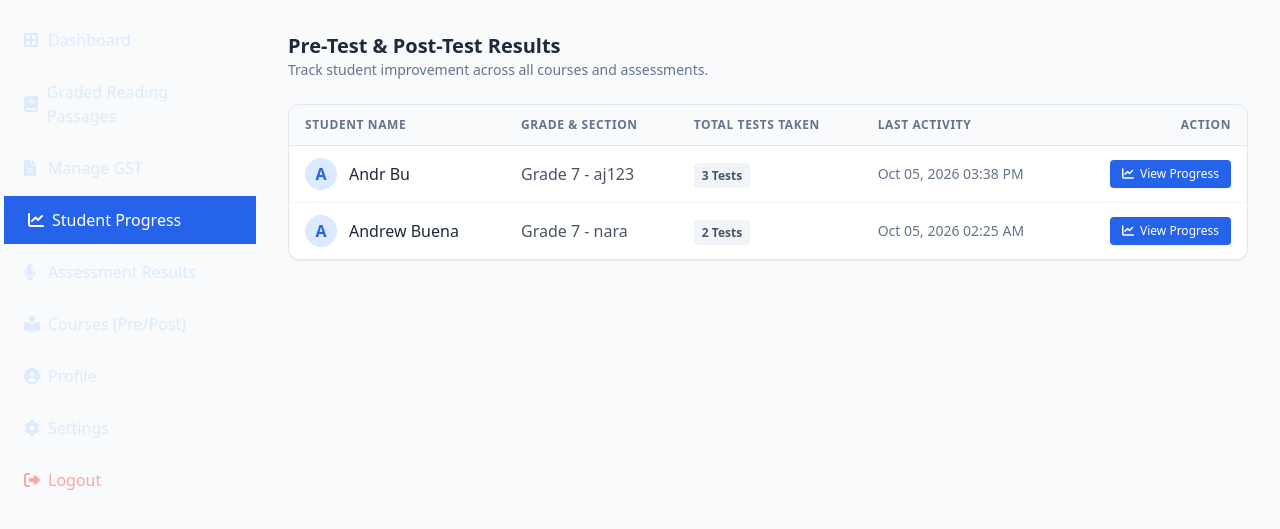
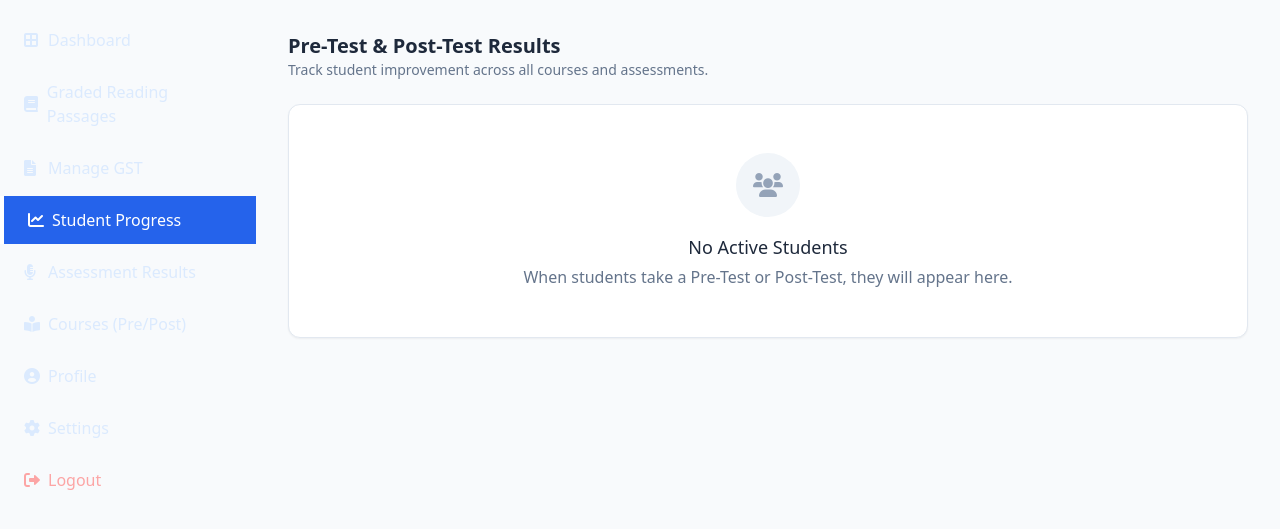
Before and after one commit to ajDev30/ARAL_READING, a PHP site: page /token/student_progress_list.php in a window 1280 px wide. Shown: the part 64-593 px from the top of the page. Run offline with PHP 8.4, Linux system fonts and the light colour scheme; a user stored in the database is signed in; data comes from the database, SQL or seed files in the repository; some libraries are stand-ins or nearby versions.

Commit message:
fix: only list students with course pre/post tests in progress tracker

```diff
--- a/student_progress_list.php
+++ b/student_progress_list.php
@@ -13,7 +13,7 @@ $stmt = $pdo->query("
            COUNT(ra.id) as total_tests,
            MAX(ra.created_at) as last_activity
     FROM users u
-    JOIN reading_attempts ra ON u.id = ra.user_id
+    JOIN reading_attempts ra ON u.id = ra.user_id AND ra.phase IN ('Course-Pre-Test', 'Course-Post-Test')
     WHERE u.role = 'student'
     GROUP BY u.id
     ORDER BY last_activity DESC
```
